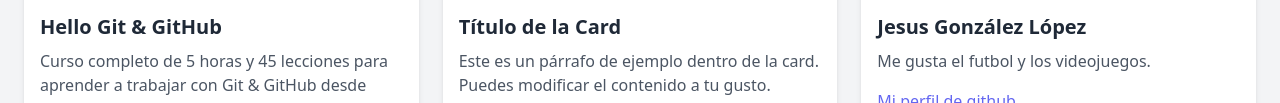
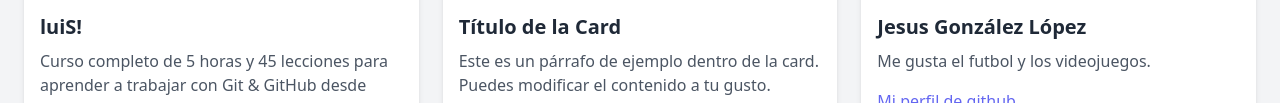
Before and after one commit to iscluisfabela/Alumnis-IA-DEVF, a plain HTML site: page index.html in a window 1280 px wide. Shown: the part 219-322 px from the top of the page. Drawn offline with nearby package versions, Linux system fonts and the light colour scheme.

Commit message:
actualizando card

```diff
--- a/index.html
+++ b/index.html
@@ -15,7 +15,7 @@
         <div class="bg-white shadow-md rounded-lg overflow-hidden">
             <img src="https://github.com/mouredev/hello-git/blob/main/Media/header.jpg?raw=true" alt="header.jpg" class="w-full h-48 object-cover">
             <div class="p-4">
-                <h2 class="text-xl font-bold text-gray-800">Hello Git & GitHub</h2>
+                <h2 class="text-xl font-bold text-gray-800">luiS!</h2>
                 <p class="text-gray-600 mt-2">Curso completo de 5 horas y 45 lecciones para aprender a trabajar con Git & GitHub desde cero y para principiantes.</p>
                 <a href="https://github.com/mouredev/hello-git" class="text-indigo-500 hover:text-indigo-600 mt-4 inline-block">Leer más</a>
             </div>
```
